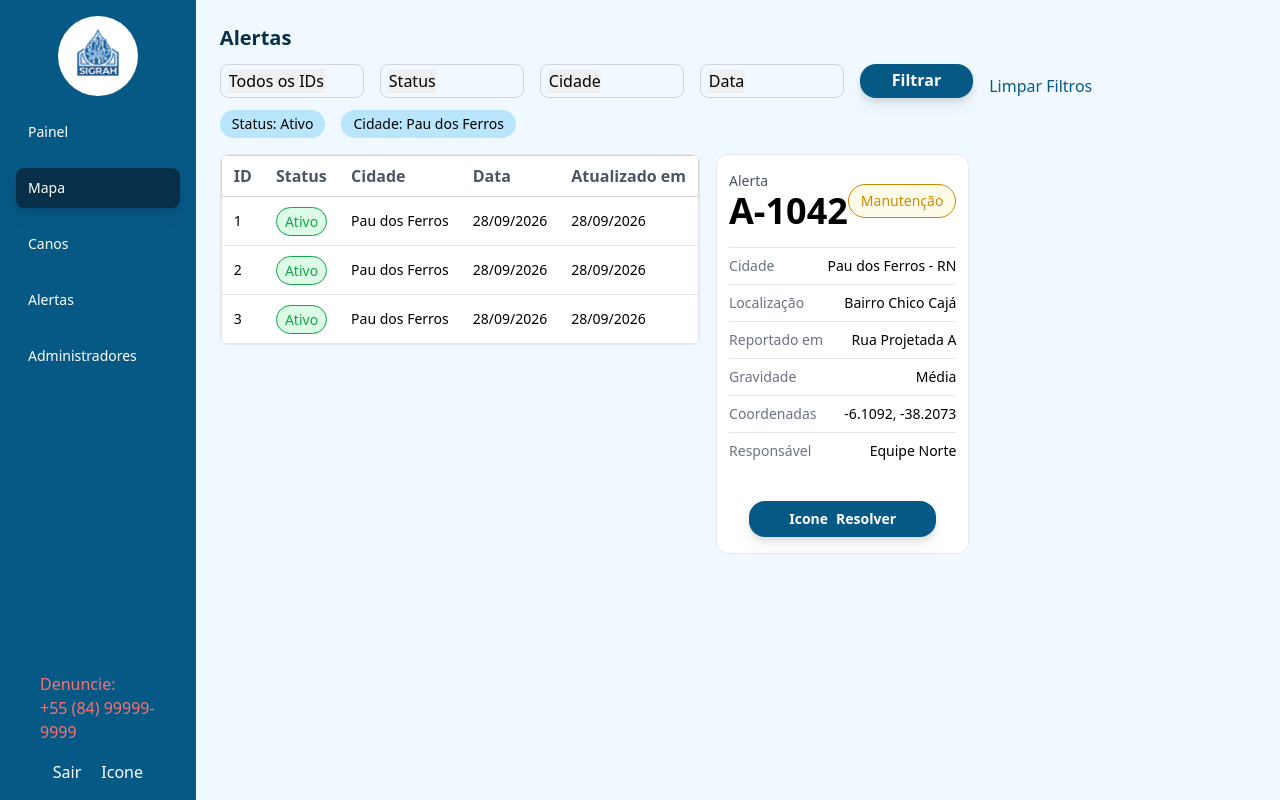
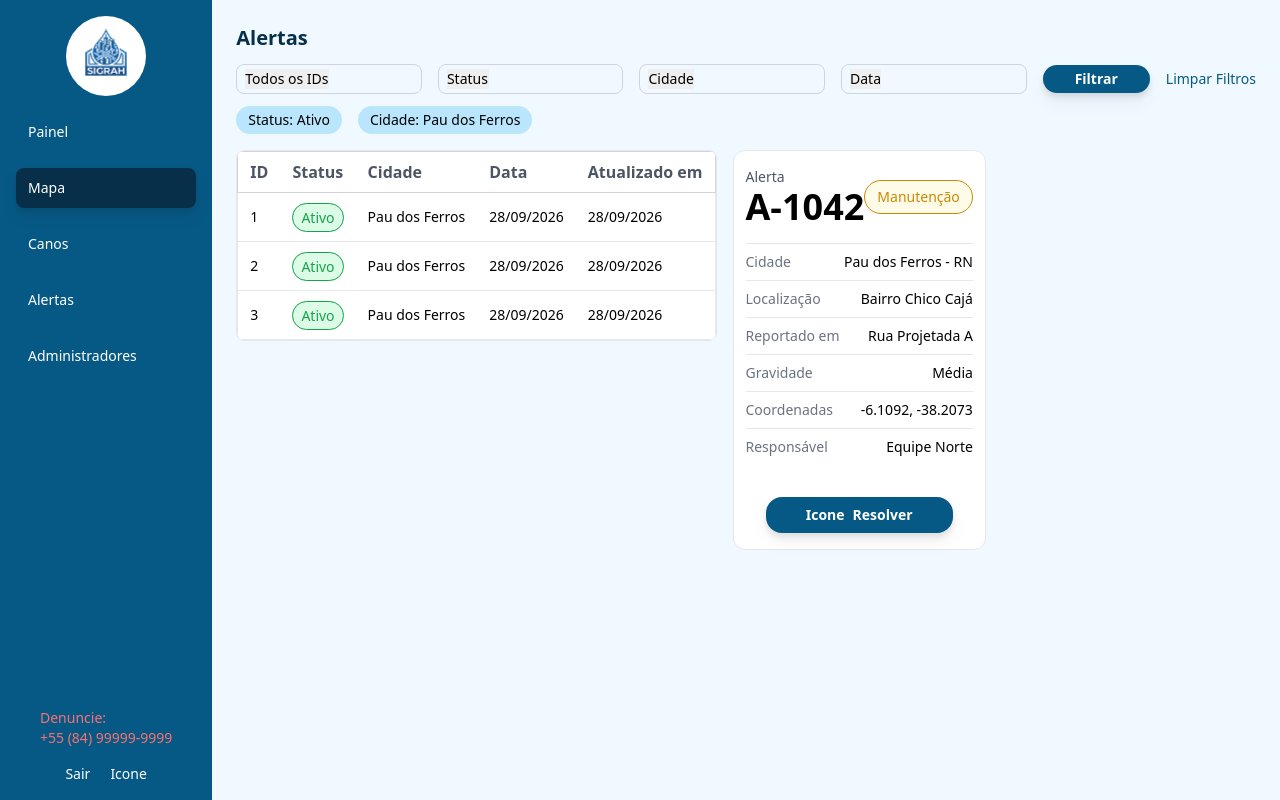
Before and after one commit to Projeto-Integrador-SIGRAH/projeto-integrador, a Django app: page /alertas/ in a window 1280 px wide. Run offline with Django 5.2, Linux system fonts and the light colour scheme; some libraries are stand-ins or nearby versions.

Commit message:
update alert page

```diff
--- a/alertas/templates/alertas/alertas.html
+++ b/alertas/templates/alertas/alertas.html
@@ -5,35 +5,35 @@
     <main class="p-6">
         <section class="flex flex-col gap-3">
             <h1 class="text-xl font-bold text-sky-950">Alertas</h1>
-            <section class="flex items-strech gap-4">
-                <div class="rounded-lg border border-gray-300 px-2 py-1 w-36">
+            <section class="flex items-center gap-4 text-sm">
+                <div class="rounded-lg border border-gray-300 px-2 py-1 w-full">
                     <select name="cano" id="cano" class="appearance-none">
                         <option value="">Todos os IDs</option>
                     </select>
                 </div>
-                <div class="rounded-lg border border-gray-300 px-2 py-1 w-36">
+                <div class="rounded-lg border border-gray-300 px-2 py-1 w-full">
                     <select name="cano" id="cano" class="appearance-none">
                         <option value="">Status</option>
                     </select>
                 </div>
-                <div class="rounded-lg border border-gray-300 px-2 py-1 w-36">
+                <div class="rounded-lg border border-gray-300 px-2 py-1 w-full">
                     <select name="cano" id="cano" class="appearance-none">
                         <option value="">Cidade</option>
                     </select>
                 </div>
-                <div class="rounded-lg border border-gray-300 px-2 py-1 w-36">
+                <div class="rounded-lg border border-gray-300 px-2 py-1 w-full">
                     <select name="cano" id="cano" class="appearance-none">
                         <option value="">Data</option>
                     </select>
                 </div>
-                <div class="flex gap-4">
-                    <a href="#" class="text-white font-bold bg-sky-800 rounded-2xl px-8 py-1 drop-shadow-lg">Filtrar</a>
-                    <a href="#" class="flex items-end text-sky-800">Limpar Filtros</a>
+                <div class="flex gap-4 items-center">
+                    <a href="#" class="text-white font-bold bg-sky-800 rounded-2xl px-8 py-1 drop-shadow-lg w-full">Filtrar</a>
+                    <a href="#" class="flex text-sky-800 whitespace-nowrap">Limpar Filtros</a>
                 </div>
             </section>
-            <div class="flex gap-4">
-                <p class="flex items-center text-sm px-3 py-1 bg-sky-200 rounded-2xl">Status: Ativo</p>
-                <p class="flex items-center text-sm px-3 py-1 bg-sky-200 rounded-2xl">Cidade: Pau dos Ferros</p>
+            <div class="flex gap-4 text-sm">
+                <p class="flex items-center px-3 py-1 bg-sky-200 rounded-2xl">Status: Ativo</p>
+                <p class="flex items-center px-3 py-1 bg-sky-200 rounded-2xl">Cidade: Pau dos Ferros</p>
             </div>
         </section>
         <section class="flex gap-4 items-start">
--- a/templates/base.html
+++ b/templates/base.html
@@ -24,7 +24,7 @@
                 <a href="#" class="rounded-lg py-2.5 px-3">Administradores</a>
             </nav>
         </div>
-        <div class="flex flex-col py-4 px-10 gap-4">
+        <div class="flex flex-col py-4 px-10 gap-4 text-sm">
             <div class="flex flex-col text-red-400">
                 <span>Denuncie: </span>
                 <span>+55 (84) 99999-9999</span>
@@ -36,7 +36,7 @@
             </a>
         </div>
     </section>
-    <section class="w-full">
+    <section class="flex-1">
         {% block content %}
 
         {% endblock %}
```
